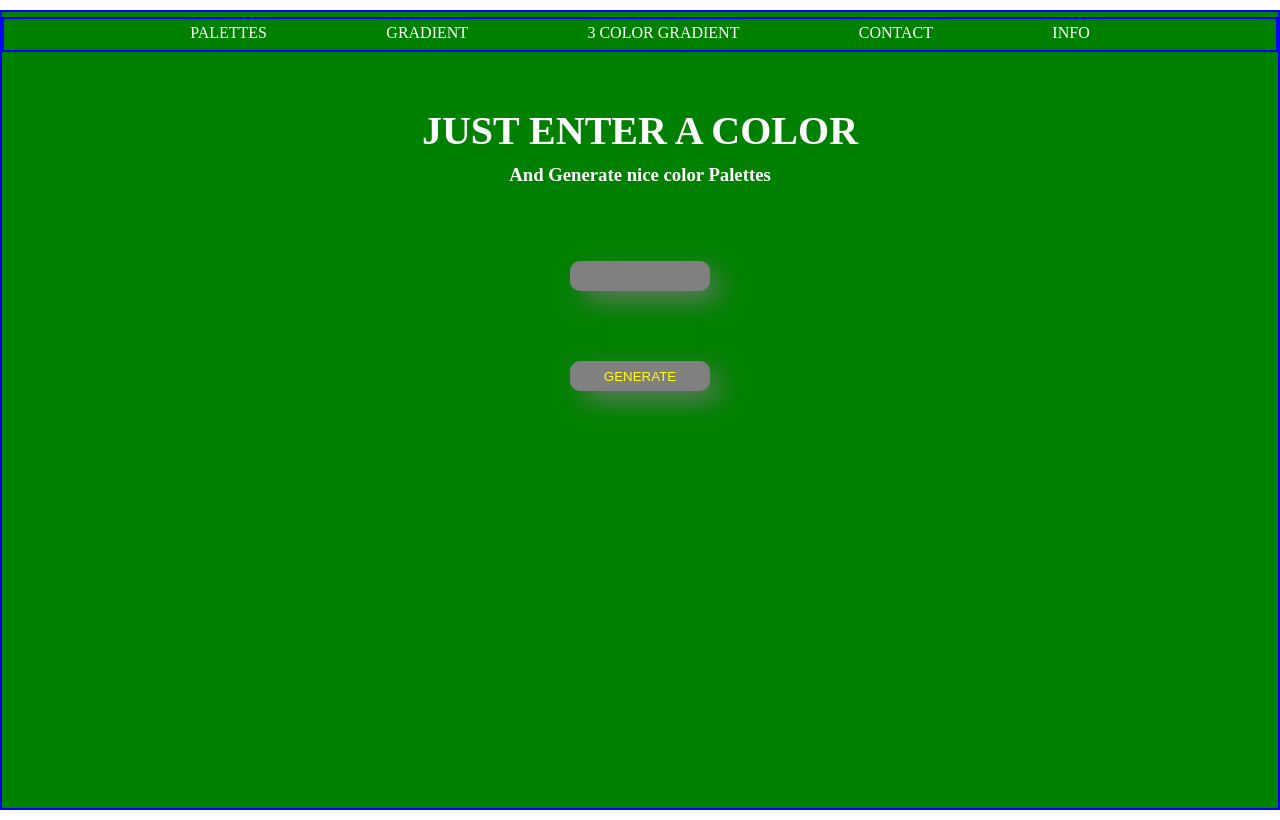
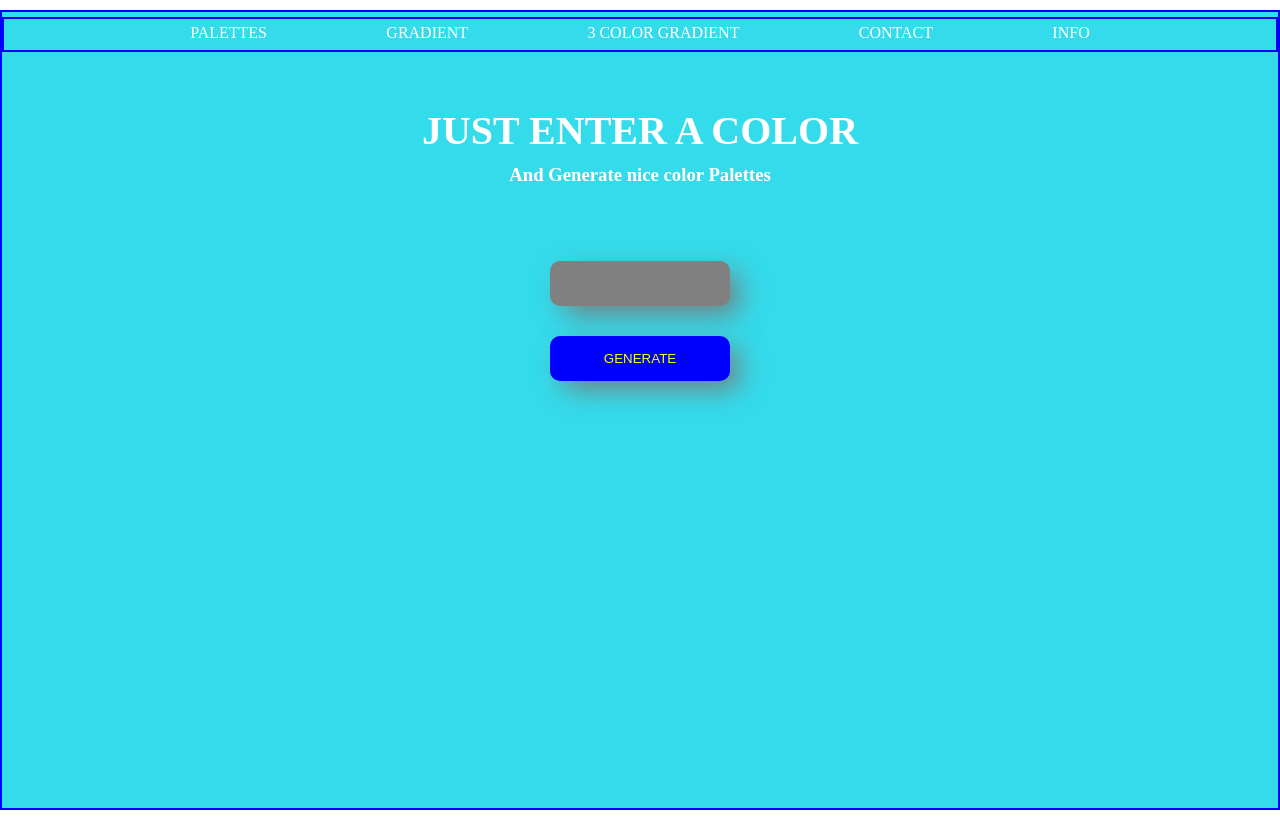
Before and after one commit to Prakhar-Garg7/SpaceColor, a Django app: page / in a window 1280 px wide. Run offline with Django 5.2, Linux system fonts and the light colour scheme.

Commit message:
completed design of index

```diff
--- a/myproject/static/css/index.css
+++ b/myproject/static/css/index.css
@@ -7,7 +7,7 @@
                     width: 100%;
                     min-height: 100vh;
                     border: 2px solid blue;
-                    background-color: green;
+                    background-color: #34dbeb;
 }
 ul{
                     display: flex;
@@ -36,8 +36,8 @@ input{
                     color: yellow;
                     background-color: grey;
                     border: none;
-                    width: 140px;
-                    height: 30px;
+                    width: 180px;
+                    height: 45px;
                     border-radius: 10px;
                     -webkit-box-shadow: 11px 10px 28px -3px rgba(120,120,120,1);
 -moz-box-shadow: 11px 10px 28px -3px rgba(120,120,120,1);
@@ -45,12 +45,12 @@ box-shadow: 11px 10px 28px -3px rgba(120,120,120,1);
 }
 button{
                     display: block;
-                    margin: 70px auto 30px;
+                    margin: 0 auto ;
                     color: yellow;
-                    background-color: grey;
+                    background-color: blue;
                     border: none;
-                    width: 140px;
-                    height: 30px;
+                    width: 180px;
+                    height: 45px;
                     border-radius: 10px;
                     -webkit-box-shadow: 11px 10px 28px -3px rgba(120,120,120,1);
 -moz-box-shadow: 11px 10px 28px -3px rgba(120,120,120,1);
--- a/myproject/templates/index.html
+++ b/myproject/templates/index.html
@@ -20,7 +20,7 @@
                                         <h1 style="color: white; font-size: 40px;">JUST ENTER A COLOR</h1>
                                         <h3 style="color: white;">And Generate nice color Palettes</h3>
                                         <input type="text"/>
-                                        <button type="button">GENERATE</button>
+                                        <button type="button"><img src="" alt="">GENERATE</button>
                     </div>
              </div>
              <script src="{% static 'js/index.js' %}"></script>
```
Also changed, not shown: myproject/static/images/rocket.png (added).
